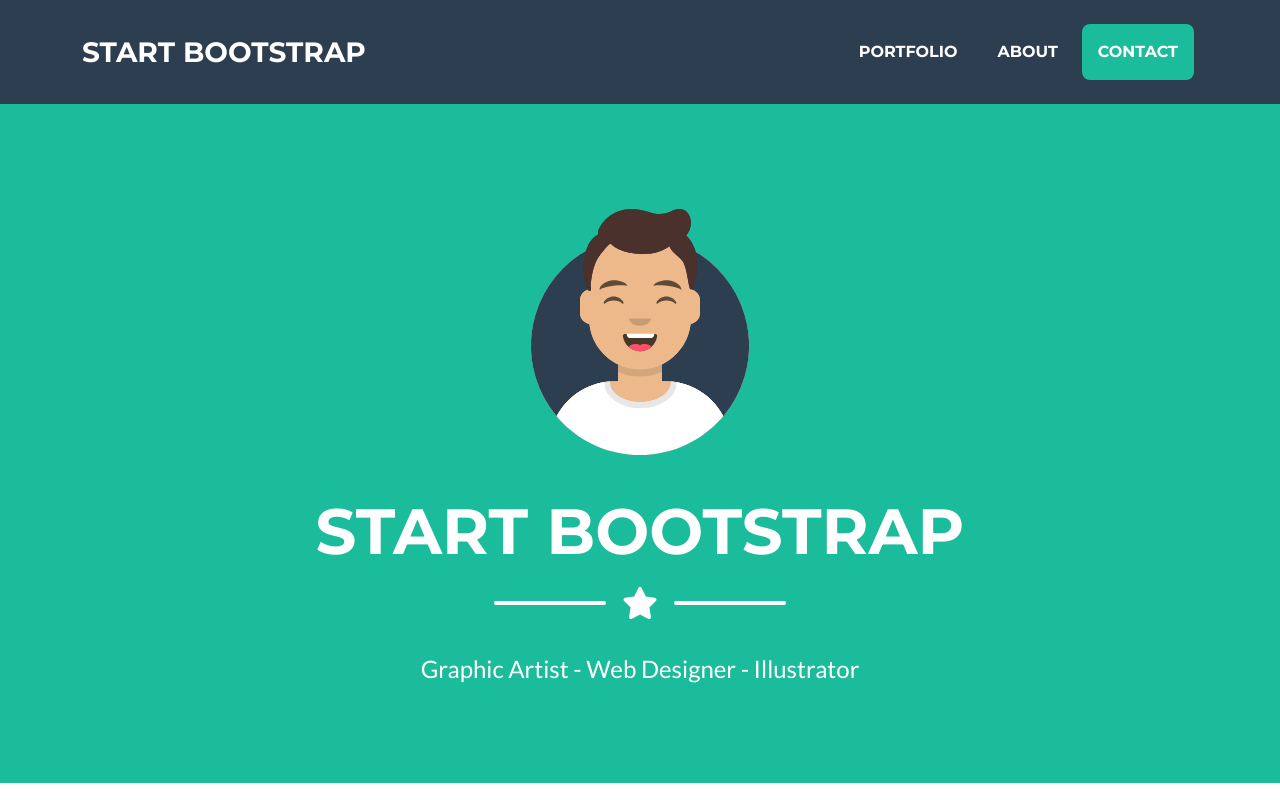
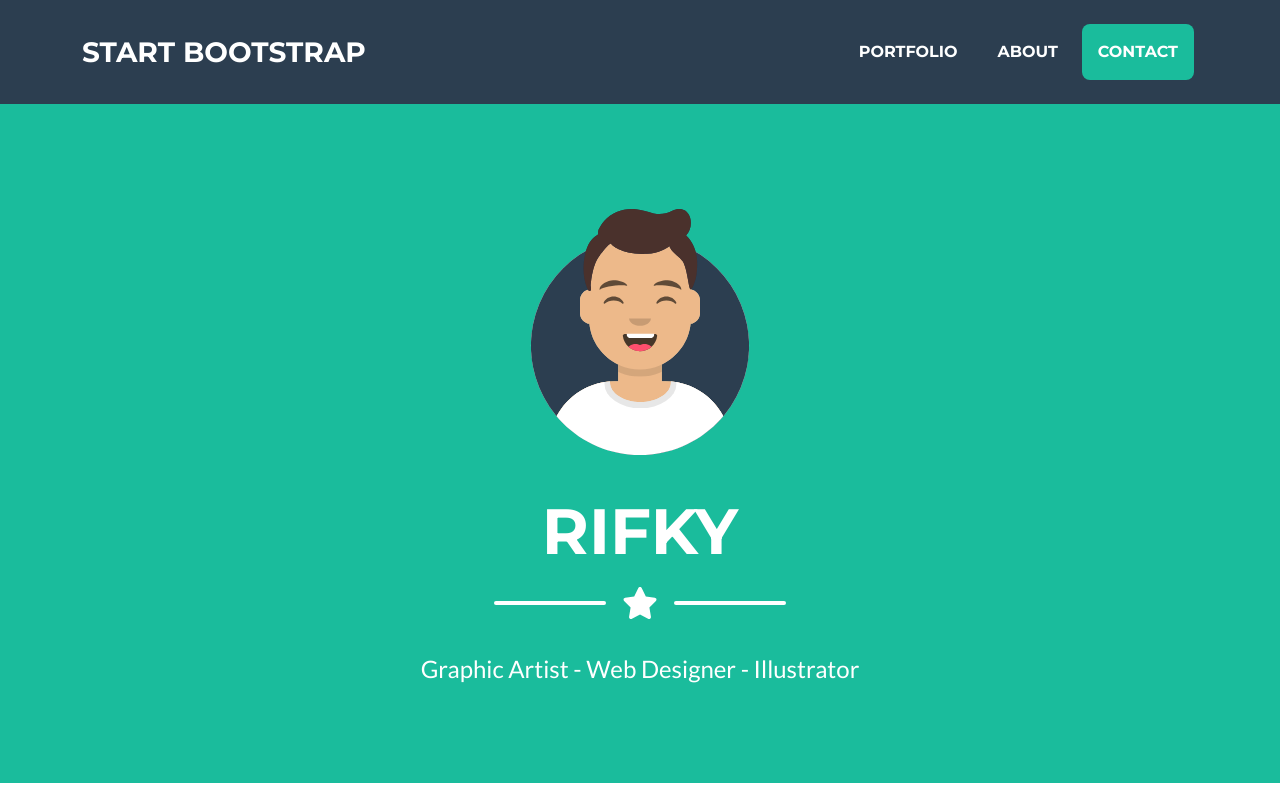
Before and after one commit to rippkyyy/rifky, a plain HTML site: page index.html in a window 1280 px wide. Shown: the top 800 px of the page. Drawn offline with nearby package versions, Linux system fonts and the light colour scheme.

Commit message:
Update index.html

```diff
--- a/index.html
+++ b/index.html
@@ -40,7 +40,7 @@
                 <!-- Masthead Avatar Image-->
                 <img class="masthead-avatar mb-5" src="assets/img/avataaars.svg" alt="..." />
                 <!-- Masthead Heading-->
-                <h1 class="masthead-heading text-uppercase mb-0">Start Bootstrap</h1>
+                <h1 class="masthead-heading text-uppercase mb-0">Rifky</h1>
                 <!-- Icon Divider-->
                 <div class="divider-custom divider-light">
                     <div class="divider-custom-line"></div>
```
